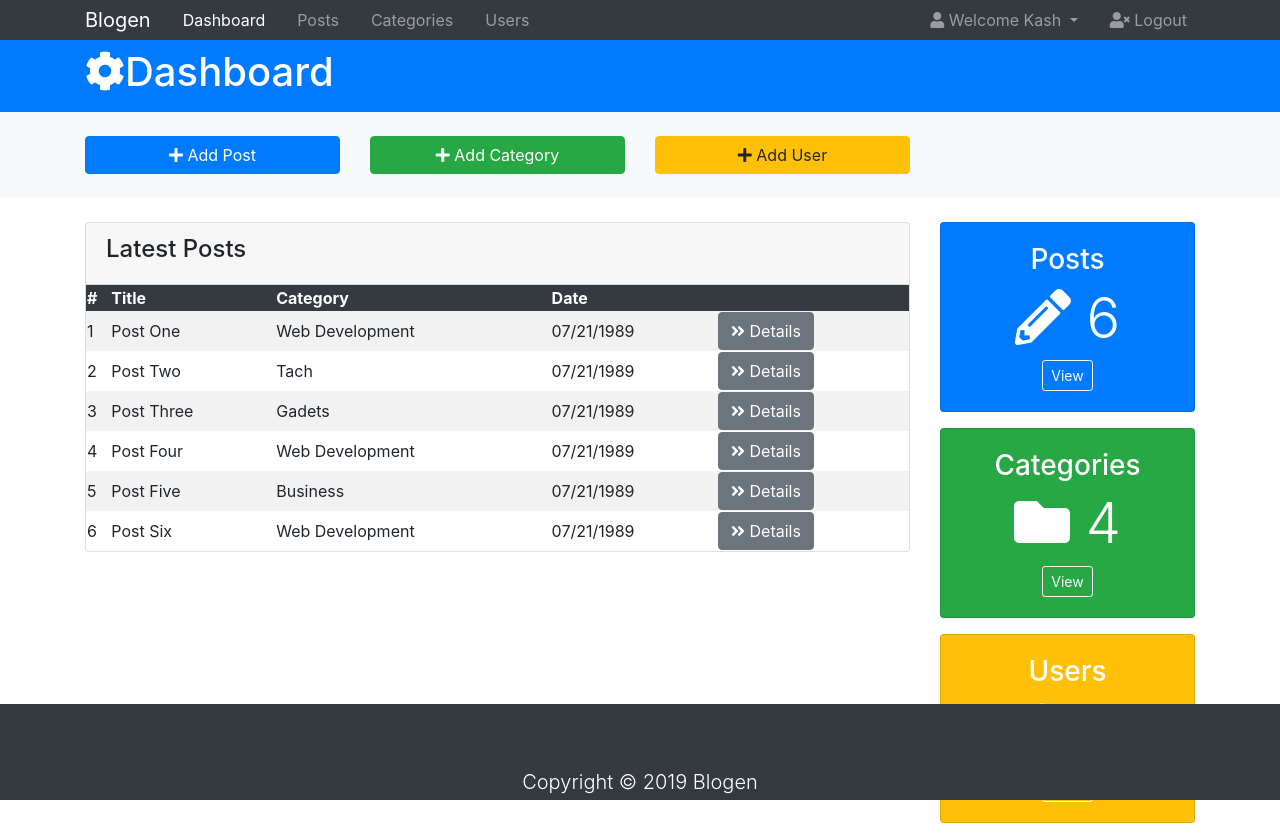
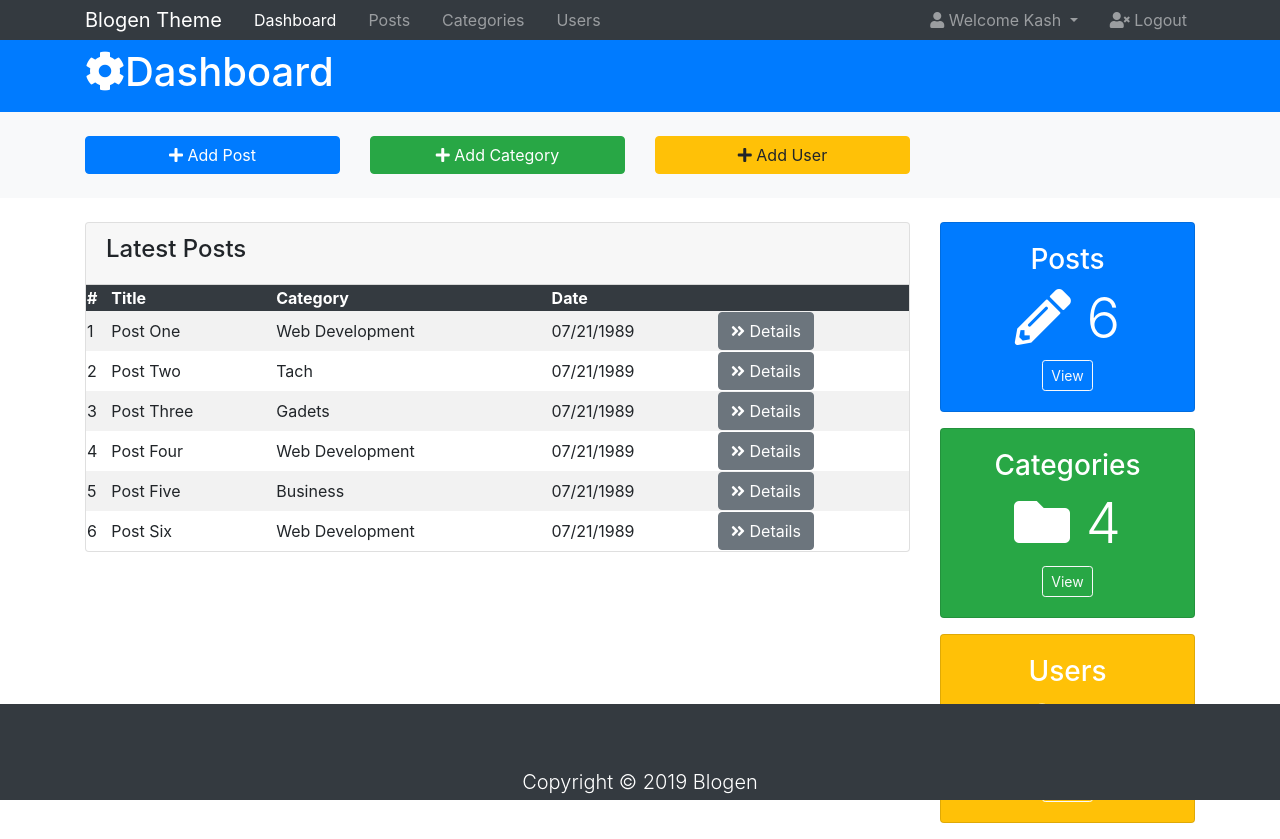
Before and after one commit to kashifali554/Blogen, a plain HTML site: page index.html in a window 1280 px wide. Drawn offline with nearby package versions, Linux system fonts and the light colour scheme; a script that the page names is missing.

Commit message:
Name Change

```diff
--- a/index.html
+++ b/index.html
@@ -18,7 +18,7 @@
     <nav class="navbar navbar-expand-sm navbar-dark bg-dark p-0">
         <div class="container">
 
-            <a href="Index.html" class="navbar-brand">Blogen</a>
+            <a href="Index.html" class="navbar-brand">Blogen Theme</a>
             <button class="navbar-toggler" data-toggle="collapse" data-target="#navbarCollapse">
                 <span class="navbar-toggle-icon"></span>
             </button>
```
